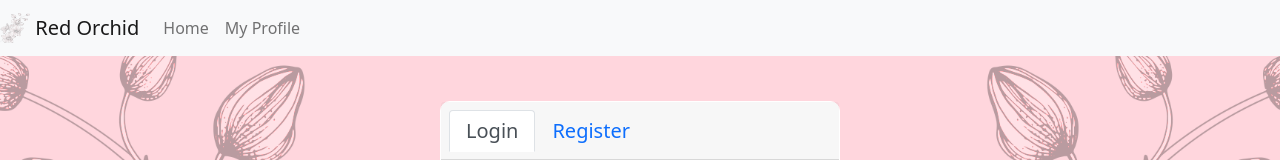
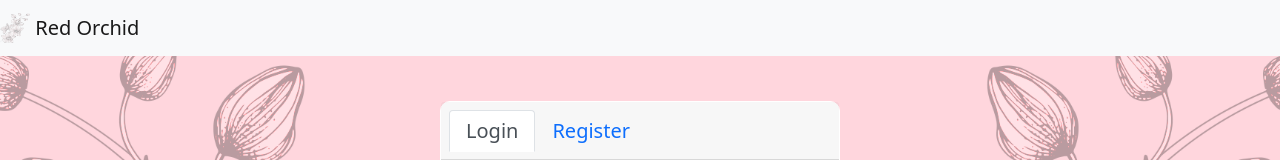
Before and after one commit to JLee3883/red-orchid, a React (Create React App) app in the folder client/: page / in a window 1280 px wide. Shown: the top 160 px of the page. Built offline with nearby package versions, Linux system fonts and the light colour scheme.

Commit message:
log out button and functions

```diff
--- a/client/src/components/navbar/NavBar.js
+++ b/client/src/components/navbar/NavBar.js
@@ -2,8 +2,13 @@ import React from "react";
 import "./NavBar.css";
 import { Navbar, Nav } from "react-bootstrap";
 import Logo from "../../orchid-single.png";
+import Auth from "../../utils/auth";
 
 const NavBar = () => {
+  const logOut = () => {
+    Auth.logout();
+    window.location.replace("/signup");
+  };
   return (
     <Navbar bg="light" variant="light" sticky="top">
       <Navbar.Brand href="/signup">
@@ -16,10 +21,15 @@ const NavBar = () => {
         />{" "}
         Red Orchid
       </Navbar.Brand>
-      <Nav className="justify-content-end">
-        <Nav.Link href="/dashboard">Home</Nav.Link>
-        <Nav.Link href="/profile">My Profile</Nav.Link>
-      </Nav>
+      {Auth.loggedIn() ? (
+        <Nav className="justify-content-end">
+          <Nav.Link href="/dashboard">Home</Nav.Link>
+          <Nav.Link href="/profile">My Profile</Nav.Link>
+          <Nav.Link onClick={logOut}>LogOut</Nav.Link>
+        </Nav>
+      ) : (
+        ""
+      )}
     </Navbar>
   );
 };
```
